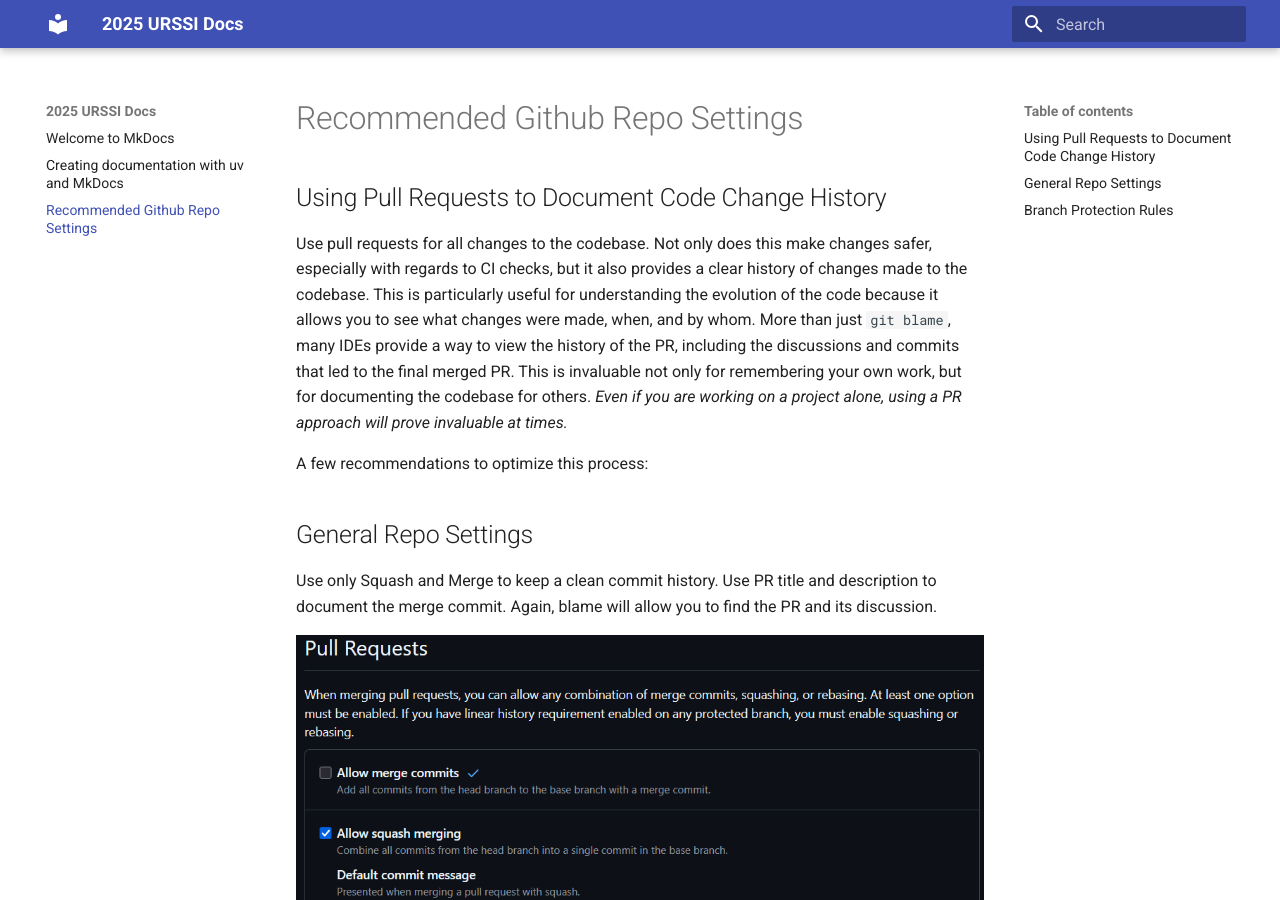
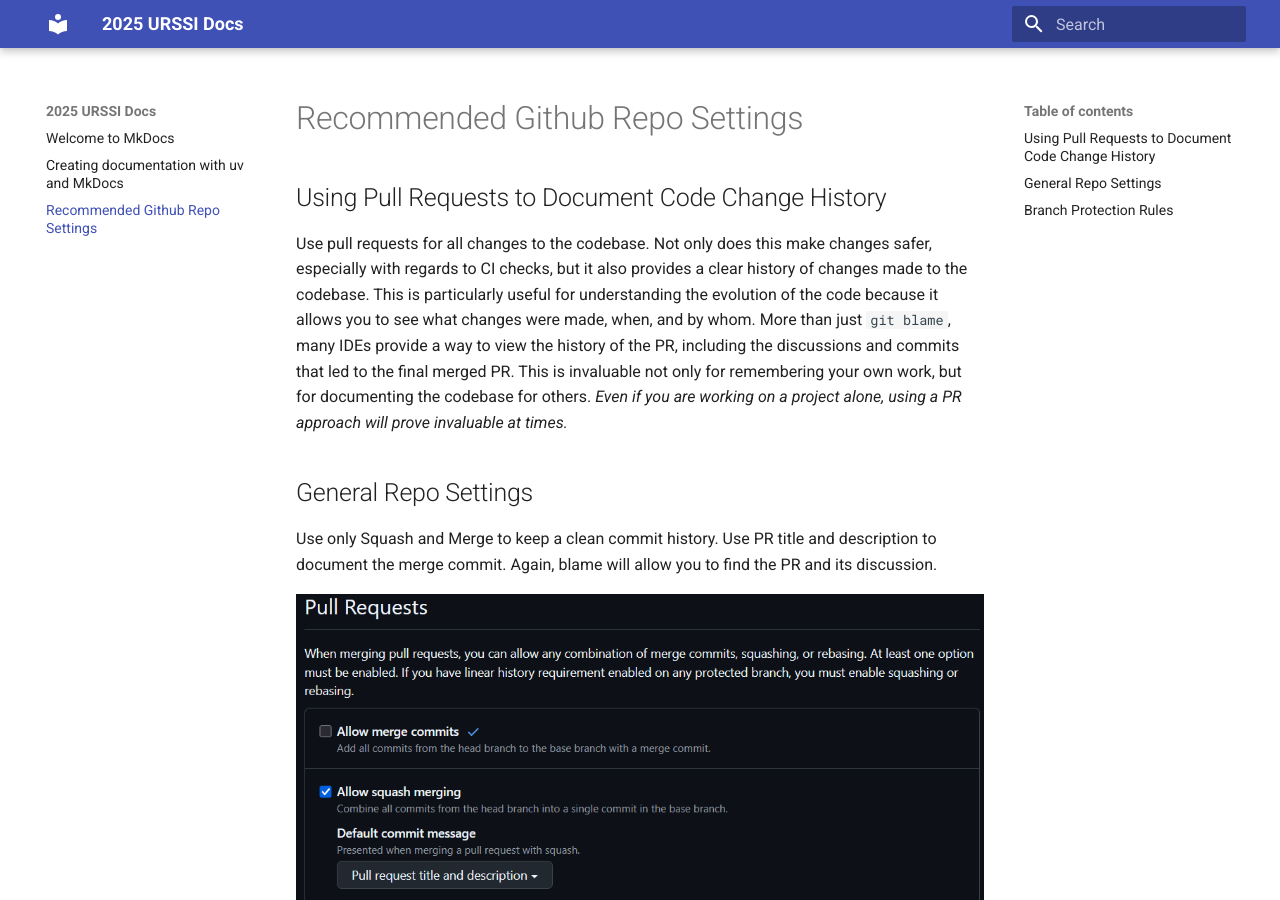
Before and after one commit to TimMonko/urssi-docs, an MkDocs documentation site: the page built from docs/gh_repo_settings.md, in a window 1280 px wide and 900 px high. Built offline with MkDocs 1.6.1 and Material for MkDocs 9.7.7, drawn with Linux system fonts in a browser that asks for light colours.

Commit message:
remove out of place sentence

```diff
--- a/docs/gh_repo_settings.md
+++ b/docs/gh_repo_settings.md
@@ -3,8 +3,6 @@
 ## Using Pull Requests to Document Code Change History
 
 Use pull requests for all changes to the codebase. Not only does this make changes safer, especially with regards to CI checks, but it also provides a clear history of changes made to the codebase. This is particularly useful for understanding the evolution of the code because it allows you to see what changes were made, when, and by whom. More than just `git blame`, many IDEs provide a way to view the history of the PR, including the discussions and commits that led to the final merged PR. This is invaluable not only for remembering your own work, but for documenting the codebase for others. *Even if you are working on a project alone, using a PR approach will prove invaluable at times.*
-
-A few recommendations to optimize this process:
 
 ## General Repo Settings
 
```
